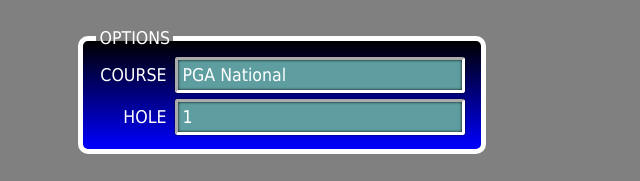
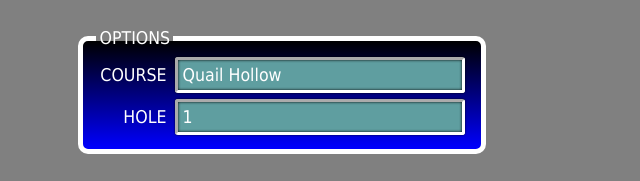
Before and after one commit to ScottHope/play-one-hole, a plain HTML site: page index.html in a window 1280 px wide. Shown: the top 181 px of the page, 358-998 px from the left. Drawn offline with nearby package versions, Linux system fonts and the light colour scheme.

Commit message:
quail hollow selected

```diff
--- a/index.html
+++ b/index.html
@@ -29,9 +29,9 @@
 				<option value="8">Oakmont</option>
 				<option value="9">Olympic</option>
 				<option value="10">Pebble Beach</option>
-				<option value="11" selected>PGA National</option>
+				<option value="11">PGA National</option>
 				<option value="12">Pinehurst No.2</option>
-				<option class="disable" value="13">Quail Hollow</option>
+				<option selected class="disable" value="13">Quail Hollow</option>
 				<option value="14">Royal St George's</option>
 				<option value="15">St Andrews</option>
 				<option value="16">Torrey Pines</option>
```
